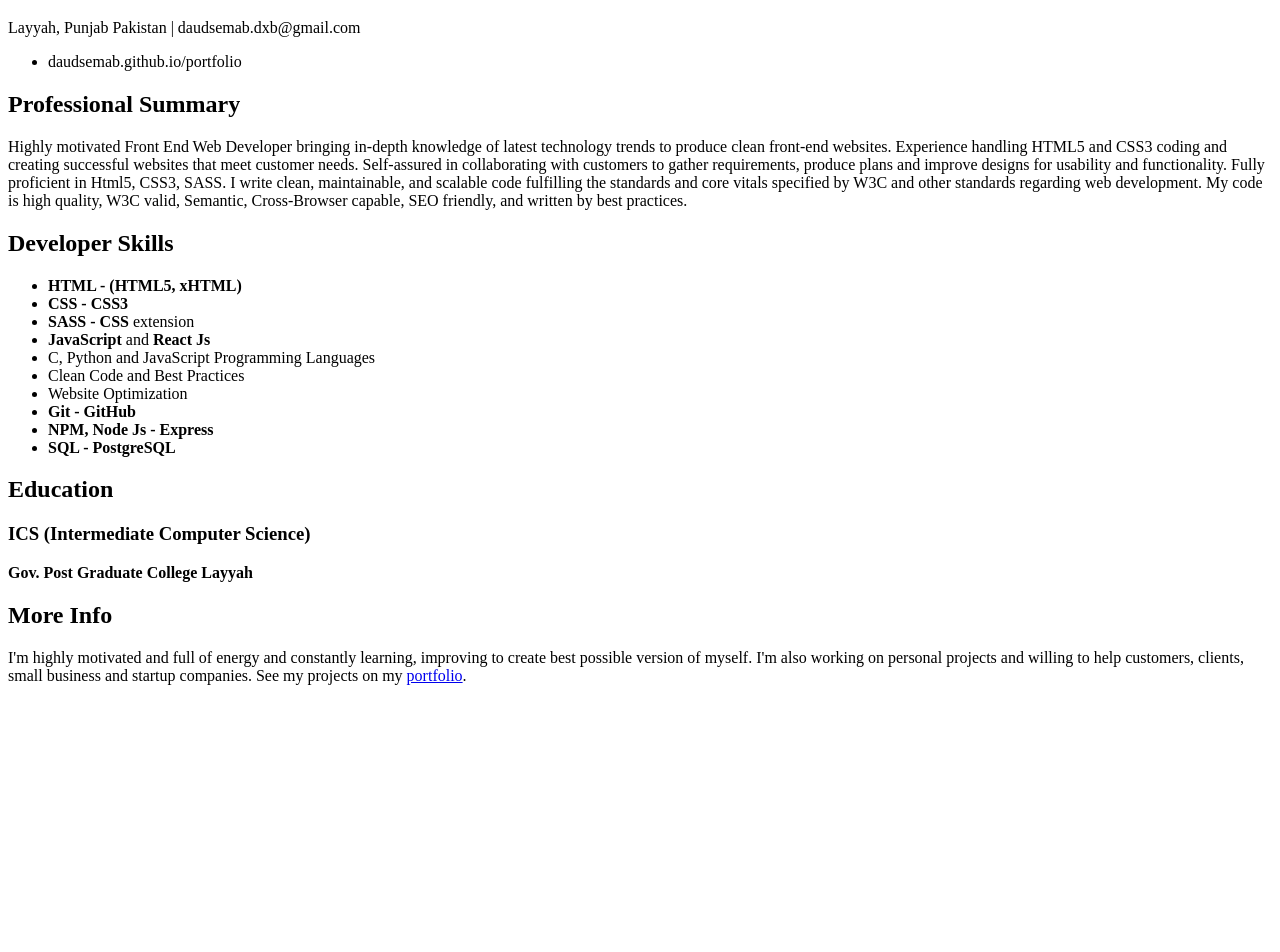
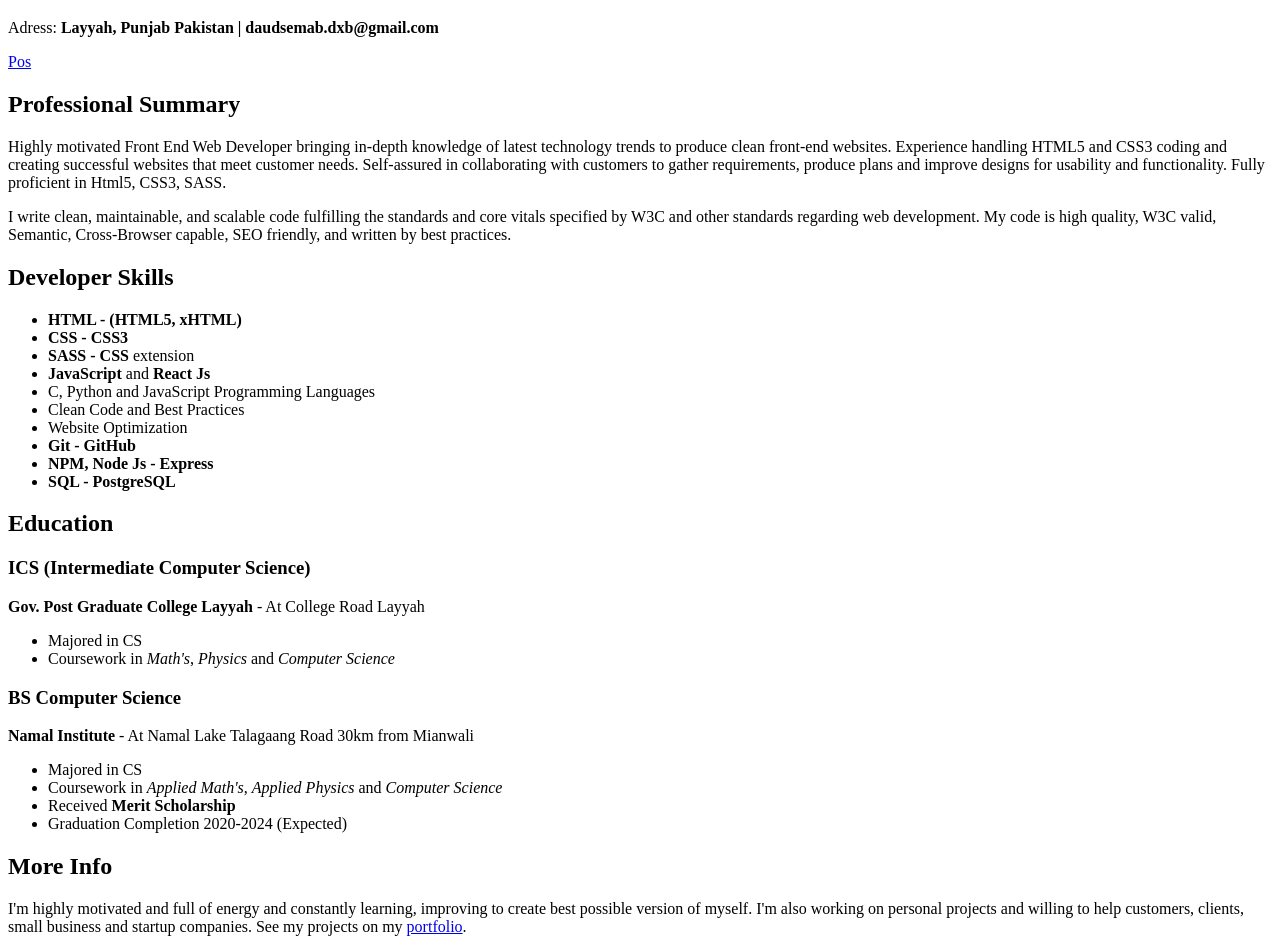
Before and after one commit to daudsemab/resume, a plain HTML site: page index.html in a window 1280 px wide. Shown: the part 61-1013 px from the top of the page. Before the commit the page ends 800 px from the top, so only its background shows below. Drawn offline with Linux system fonts and the light colour scheme.

Commit message:
modifiying html

```diff
--- a/index.html
+++ b/index.html
@@ -6,16 +6,20 @@
     <title>Daud Semab | Resume</title>
   </head>
   <body>
+
+<!-- HEADER STARTS HERE -->
     <header class="header">
       <h1 class="heading-primary">
         Muhammad <span class="gr-text">Dawood Semab</span>
       </h1>
-      <p class="adress">Layyah, Punjab Pakistan | daudsemab.dxb@gmail.com</p>
-      <ul class="list link-list">
-        <li class="link">daudsemab.github.io/portfolio</li>
-      </ul>
+      <p class="header__adress">Adress: <strong>Layyah, Punjab Pakistan | daudsemab.dxb@gmail.com</strong></p>
+      <p class="header__link"><a href="http://daudsemab.github.io/portfolio">Pos</a></p>
     </header>
+<!-- HEADER ENDS HERE -->
+
+<!-- MAIN PART OF RESUME STARTS HERE -->
     <main class="resume">
+      <!-- PROFESSIONAL SUMMARY SECTION STARTS HERE -->
       <section class="resume__section">
         <h2 class="heading-secondary">Professional Summary</h2>
         <p class="resume__para">
@@ -25,16 +29,19 @@
           websites that meet customer needs. Self-assured in collaborating with
           customers to gather requirements, produce plans and improve designs
           for usability and functionality. Fully proficient in Html5, CSS3,
-          SASS. I write clean, maintainable, and scalable code fulfilling the
+          SASS.
+        </p>
+        <p class="resume__para">
+          I write clean, maintainable, and scalable code fulfilling the
           standards and core vitals specified by W3C and other standards
           regarding web development. My code is high quality, W3C valid,
           Semantic, Cross-Browser capable, SEO friendly, and written by best
           practices.
         </p>
       </section>
+      <!-- PROFESSIONAL SUMMARY SECTION ENDS HERE -->
 
-
-
+      <!-- DEVELOPER SKILLS SECTION STARTS HERE -->
       <section class="resume__section">
         <h2 class="heading-secondary">Developer Skills</h2>
         <p class="section__column">
@@ -62,19 +69,33 @@
           </ul>
         </p>
       </section>
+      <!-- DEVELOPER SKILLS SECTION ENDS HERE -->
 
-
-
+      <!-- EDUCATION SECTION STARTS HERE -->
       <section class="resume__section">
         <h2 class="heading-secondary">Education</h2>
         <div class="program">
           <h3 class="heading-tertiary">ICS (Intermediate Computer Science)</h3>
-          <p class="section__para"><strong>Gov. Post Graduate College Layyah</strong></p>
+          <p class="section__para"><strong>Gov. Post Graduate College Layyah</strong> - At College Road Layyah</p>
+          <ul class="list">
+            <li class="item">Majored in CS</li>
+            <li class="item">Coursework in <em>Math's</em>, <em>Physics</em> and <em>Computer Science</em></li>
+          </ul>
+        </div>
+        <div class="program">
+          <h3 class="heading-tertiary">BS Computer Science</h3>
+          <p class="section__para"><strong>Namal Institute</strong> - At Namal Lake Talagaang Road 30km from Mianwali</p>
+          <ul class="list">
+            <li class="item">Majored in CS</li>
+            <li class="item">Coursework in <em>Applied Math's</em>, <em>Applied Physics</em> and <em>Computer Science</em></li>
+            <li class="item">Received <strong>Merit Scholarship</strong></li>
+            <li class="item">Graduation Completion 2020-2024 (Expected)</li>
+          </ul>
         </div>
       </section>
+      <!-- EDUCATION SECTION ENDS HERE -->
 
-
-
+      <!-- MORE INFO SECTION STARTS HERE -->
       <section class="resume__section">
         <h2 class="heading-secondary">More Info</h2>
         <p class="resume__para">
@@ -82,9 +103,16 @@
           improving to create best possible version of myself. I'm also working
           on personal projects and willing to help customers, clients, small
           business and startup companies. See my projects on my
-          <a href="https//:daudsemab.github.io/portfolio">portfolio</a>.
+          <a href="https://daudsemab.github.io/portfolio">portfolio</a>.
         </p>
       </section>
+      <!-- MORE INFO SECTION ENDS HERE -->
     </main>
+<!-- MAIN PART OF RESUME ENDS HERE -->
+
+
+    <footer class="footer">
+
+    </footer>
   </body>
 </html>
```
